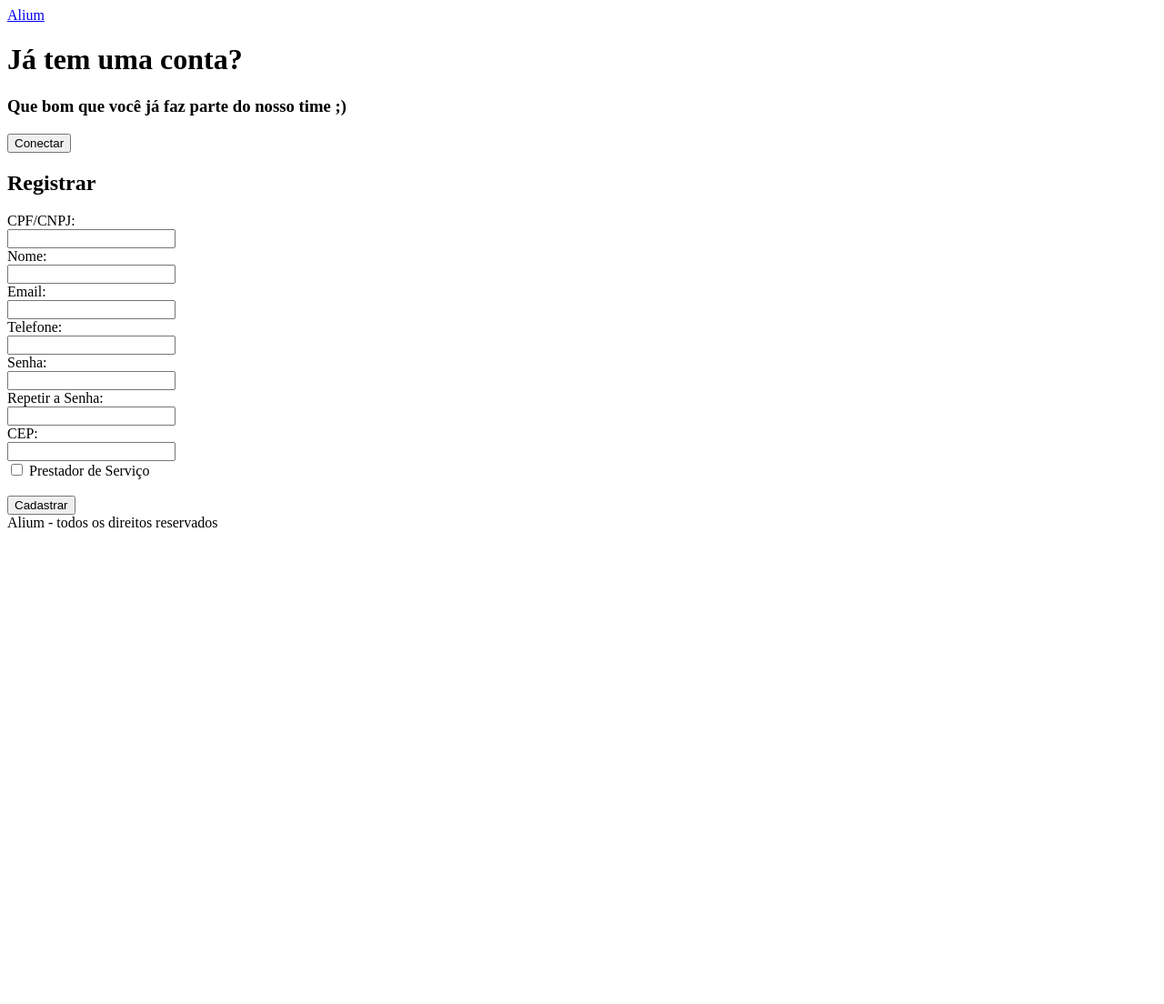
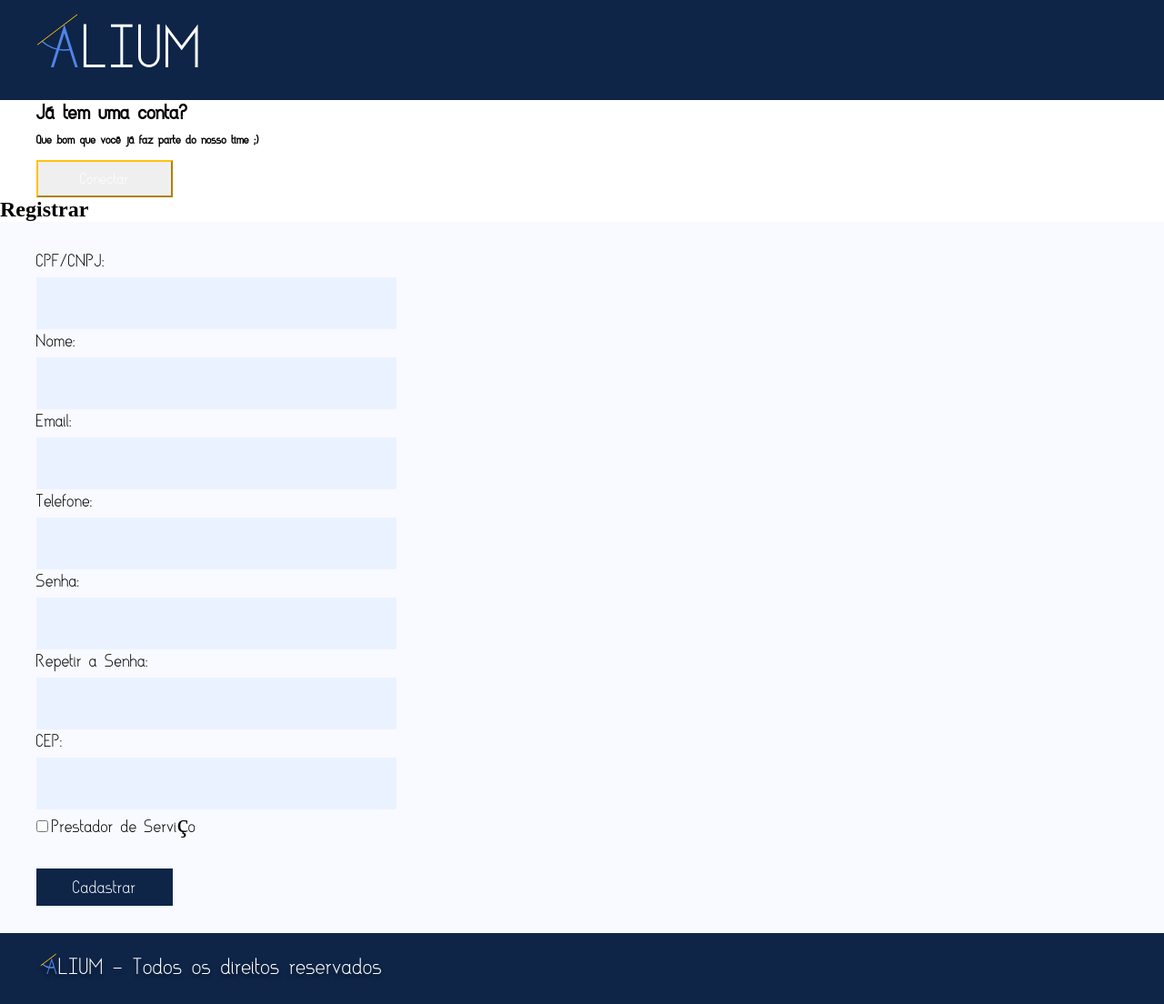
Before and after one commit to JRBARROZ/Alium, a PHP site: page /cadastro.html in a window 1280 px wide. Shown: the whole page at 91% size. Before the commit the page ends 580 px from the top, so only its background shows below. Run offline with PHP 8.4, Linux system fonts and the light colour scheme.

Commit message:
cadastro alpha

```diff
--- a/Conectar.html
+++ b/Conectar.html
@@ -27,6 +27,8 @@
 
   <input type="submit" value="Enviar">
 </form>
-    <footer></footer>
+    <footer>
+
+    </footer>
 </body>
 </html>
--- a/cadastro.html
+++ b/cadastro.html
@@ -3,19 +3,34 @@
 <head>
     <meta charset="UTF-8">
     <meta name="viewport" content="width=device-width, initial-scale=1.0">
+    <link rel="stylesheet" href="./css/cadastro.css">
+    <link rel="stylesheet" href="https://cdnjs.cloudflare.com/ajax/libs/font-awesome/4.7.0/css/font-awesome.min.css">
     <title>Cadastro</title>
 </head>
 <body>
-<header>
-<a href="index.php">Alium</a></header>
-
+    <div class = "header" >
+        <div class="header-container">
+<header >
+<a href="index.html" class = "menu-logo"><img src="images/icons/logo.svg" alt=""></a>
+</div>
+</div>
+</header>
+<div class="conectar">
+<div class="conectar-container">
 <h1>Já tem uma conta?</h1>
+<div class="conectar-form">
 <h3>Que bom que você já faz parte do nosso time ;)</h3>
 <form action="Conectar.php">
     <input type="submit" value="Conectar" />
 </form>
-
+</div>
+</div>
+</div>
 <h2>Registrar</h2>
+<section class="contact">
+    <div class="contact-container">
+      <div class="contact-form">
+           <form action="">
 <label for="CPF/CNPJ">CPF/CNPJ:</label><br>
 <input type="text" id="CPF/CNPJ" name="CPF/CNPJ" value=""><br>
 <label for="Nome">Nome:</label><br>
@@ -32,10 +47,19 @@
   <input type="text" id="cep" name="cep" value=""><br>
   <input type="checkbox" id="servico" name="servico" value="">
   <label for="servico"> Prestador de Serviço</label><br>
-
   <br>
   <input type="submit" value="Cadastrar">
-
-    <footer>Alium - todos os direitos reservados</footer>
+</div>
+</div>
+</section>
+</form>
+    <footer>
+         <section class="footer">
+        <div class="footer-container">
+          <div class="logo-footer">
+            <img src="images/icons/logo-footer.svg" alt=""  >
+          </div>
+        </div>
+      </section></footer>
 </body>
 </html>
--- /dev/null
+++ b/css/cadastro.css
@@ -0,0 +1,135 @@
+*{
+    padding:0;
+    margin:0;
+}
+@font-face{
+    font-family : 'Asgalt';
+    src:url('../font/Asgalt-Regular.ttf');
+}
+@font-face{
+    font-family : 'Nunito-Light';
+    src:url('../font/Nunito-LightItalic.ttf');
+}
+@font-face{
+    font-family : 'Nunito-Regular';
+    src:url('../font/Nunito-Regular.ttf');
+}
+.contact{
+    width: 100%;
+    height:auto;
+    padding: 30px 0px 30px 0px;
+    background-color: #4989ff0a;
+}
+.contact-container{
+    max-width: 1200px;
+    margin: 0 auto;
+}
+.contact-form{
+    float: left;
+}
+.contact-information{
+    float: right;
+}
+.contact-container::before, .contact-container::after{
+    content:'';
+    display: table;
+    clear: both;
+}
+.contact-form form input[type=text],form input[type=password], textarea{
+    width: 376px;
+    height:37px;
+    background-color: #EBF2FF;
+    outline: none;
+    padding: 10px;
+    border: none;
+    font-family: "Nunito-light";
+}
+.contact-form label{
+    font-family: "Asgalt";
+    font-size: 1.75em;
+}
+.contact-form textarea{
+    height: 100px;
+}
+.contact-form input[type=submit]{
+    width: 150px;
+    height: 41px;
+    background-color: #0E2548;
+    color: white;
+    font-family: 'Asgalt';
+    font-size: 28px;
+    border: none;
+    padding: 8px;
+    outline: none;
+    cursor: pointer;
+    transition: 1s;
+    margin-top: 10px;
+}
+.contact-form input[type=submit]:hover{
+    transition: 1s;
+    background-color: #4D6180;
+}
+.contact-information{
+    font-family: "Nunito-Light";
+    font-size: 1.5em;
+    margin-top: 80px;
+}
+.footer{
+    background-color: #0E2548;
+    padding: 10px 0px 10px 0px;
+    width: 100%;
+}
+.footer-container{
+    margin: 0 auto;
+    max-width: 1200px;
+}
+.footer-container::before, .footer-container::after{
+    content:'';
+    display: table;
+    clear: both;
+}
+
+.header{
+    background-color: #0E2548;
+    padding: 10px 0px 10px 0px;
+    width: 100%;
+}
+.header-container{
+    margin: 0 auto;
+    max-width: 1200px;
+}
+.header-container::before, .header-container::after{
+    content:"";
+    display: table;
+    clear: both;
+
+}
+.conectar{
+
+font-family: 'Asgalt';
+}
+.conectar-container{
+    margin: 0 auto;
+    max-width: 1200px;
+
+}
+.conectar-container::before, .conectar-container::after{
+    content: "";
+    display: table;
+    clear: both;
+}
+.conectar-form input[type=submit]{
+    width: 150px;
+    height: 41px;
+    color: white;
+    font-family: 'Asgalt';
+    font-size: 24px;
+    border:absolute 3px;
+    border-color: #FFC30B;
+    padding: 8px;
+    outline: none;
+    cursor: pointer;
+    transition: 1s;
+    margin-top: 10px;
+
+}
--- a/css/index.css
+++ b/css/index.css
@@ -224,7 +224,7 @@
     display: table;
     clear: both;
 }
-.contact-form form input[type=text], textarea{
+.contact-form form input[type=text],form input[type=password], textarea{
     width: 376px;
     height:37px;
     background-color: #EBF2FF;
```
Lines whose indentation alone changed are shown as unchanged.
